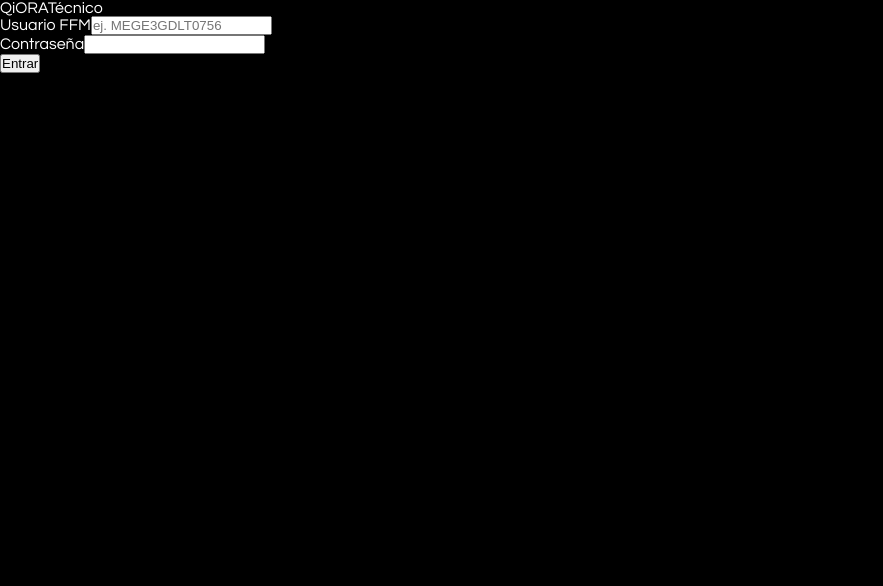
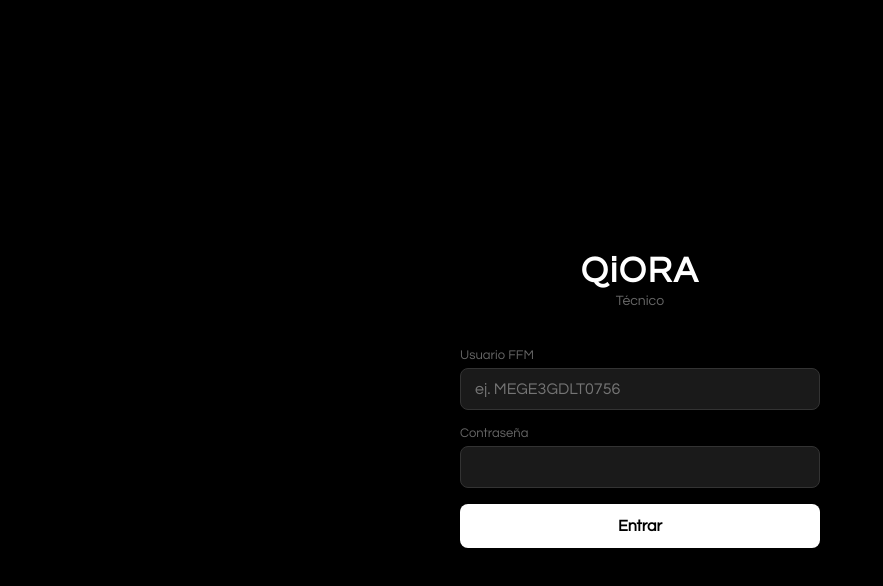
Before and after one commit to gprimucci-qiora/qonecta, a React (Vite) app: page /login in a window 1280 px wide. Shown: the top 586 px of the page, without its empty margins (0-883 px from the left). Built offline with nearby package versions, Linux system fonts and the light colour scheme; no server answers.

Commit message:
feat: global styles and shared UI components

```diff
--- a/src/components/BottomNav.jsx
+++ b/src/components/BottomNav.jsx
@@ -1 +1,20 @@
-export default function BottomNav() { return <nav className="bottom-nav"><span>nav</span></nav> }
+import { NavLink } from 'react-router-dom'
+
+const TABS = [
+  { to: '/home',    icon: '⊞', label: 'Inicio' },
+  { to: '/history', icon: '◷', label: 'Historia' },
+  { to: '/profile', icon: '○', label: 'Perfil' },
+]
+
+export default function BottomNav() {
+  return (
+    <nav className="bottom-nav">
+      {TABS.map(t => (
+        <NavLink key={t.to} to={t.to} className={({ isActive }) => isActive ? 'active' : ''}>
+          <span className="nav-icon">{t.icon}</span>
+          <span>{t.label}</span>
+        </NavLink>
+      ))}
+    </nav>
+  )
+}
--- a/src/styles/index.css
+++ b/src/styles/index.css
@@ -1,12 +1,217 @@
-* {
-  box-sizing: border-box;
-  margin: 0;
-  padding: 0;
+*, *::before, *::after { box-sizing: border-box; margin: 0; padding: 0; }
+
+:root {
+  --color-bg:         #000000;
+  --color-card:       #FFFFFF;
+  --color-verde:      #3F873F;
+  --color-azul:       #00B2E3;
+  --color-naranja:    #FF5F00;
+  --color-amarillo:   #FFCD00;
+  --color-morado:     #655DC6;
+  --color-sep:        #DADADA;
+  --color-text-sec:   #666666;
+  --color-text-card:  #111111;
+  --radius:           8px;
+  --margin:           16px;
+  --nav-height:       64px;
+  font-family: 'Questrial', sans-serif;
+  font-size: 16px;
 }
 
 body {
-  font-family: 'Questrial', sans-serif;
-  background: #000;
-  color: #fff;
-  min-height: 100vh;
+  background: var(--color-bg);
+  color: var(--color-card);
+  min-height: 100dvh;
+  -webkit-font-smoothing: antialiased;
 }
+
+/* App shell */
+.app-shell {
+  display: flex;
+  flex-direction: column;
+  min-height: 100dvh;
+}
+
+.app-content {
+  flex: 1;
+  overflow-y: auto;
+  padding-bottom: var(--nav-height);
+}
+
+.page {
+  padding: var(--margin);
+  max-width: 480px;
+  margin: 0 auto;
+}
+
+/* Cards */
+.card {
+  background: var(--color-card);
+  color: var(--color-text-card);
+  border-radius: var(--radius);
+  padding: var(--margin);
+  margin-bottom: 12px;
+}
+
+.card-title {
+  font-size: 11px;
+  text-transform: uppercase;
+  letter-spacing: 0.08em;
+  color: var(--color-text-sec);
+  margin-bottom: 8px;
+}
+
+/* Loading screen */
+.loading-screen {
+  display: flex;
+  align-items: center;
+  justify-content: center;
+  min-height: 100dvh;
+  background: var(--color-bg);
+  color: var(--color-card);
+  font-size: 18px;
+}
+
+/* Login */
+.login-screen {
+  display: flex;
+  flex-direction: column;
+  align-items: center;
+  justify-content: center;
+  min-height: 100dvh;
+  padding: 32px var(--margin);
+  background: var(--color-bg);
+  gap: 40px;
+}
+
+.login-logo { text-align: center; }
+.login-brand { display: block; font-size: 36px; font-weight: 700; color: var(--color-card); letter-spacing: 0.05em; }
+.login-sub   { display: block; font-size: 14px; color: var(--color-text-sec); margin-top: 4px; }
+
+.login-form {
+  width: 100%;
+  max-width: 360px;
+  display: flex;
+  flex-direction: column;
+  gap: 16px;
+}
+
+.field-group { display: flex; flex-direction: column; gap: 6px; }
+.field-group label { font-size: 13px; color: var(--color-text-sec); }
+.field-group input {
+  background: #1a1a1a;
+  border: 1px solid #333;
+  border-radius: var(--radius);
+  color: var(--color-card);
+  font-family: inherit;
+  font-size: 16px;
+  padding: 12px 14px;
+  outline: none;
+}
+.field-group input:focus { border-color: var(--color-azul); }
+
+.login-error {
+  color: var(--color-naranja);
+  font-size: 14px;
+  text-align: center;
+}
+
+/* Buttons */
+.btn-primary {
+  background: var(--color-card);
+  color: var(--color-bg);
+  border: none;
+  border-radius: var(--radius);
+  font-family: inherit;
+  font-size: 16px;
+  font-weight: 600;
+  padding: 14px;
+  cursor: pointer;
+  transition: opacity 0.15s;
+}
+.btn-primary:disabled { opacity: 0.5; cursor: not-allowed; }
+
+.btn-text {
+  background: none;
+  border: none;
+  color: var(--color-text-sec);
+  font-family: inherit;
+  font-size: 14px;
+  cursor: pointer;
+  padding: 8px 0;
+}
+
+/* Bottom nav */
+.bottom-nav {
+  position: fixed;
+  bottom: 0;
+  left: 0;
+  right: 0;
+  height: var(--nav-height);
+  background: #111;
+  border-top: 1px solid #222;
+  display: flex;
+  align-items: stretch;
+  z-index: 100;
+  padding-bottom: env(safe-area-inset-bottom);
+}
+
+.bottom-nav a {
+  flex: 1;
+  display: flex;
+  flex-direction: column;
+  align-items: center;
+  justify-content: center;
+  gap: 3px;
+  color: var(--color-text-sec);
+  text-decoration: none;
+  font-size: 10px;
+}
+.bottom-nav a.active { color: var(--color-card); }
+
+.nav-icon { font-size: 20px; line-height: 1; }
+
+/* Progress bar */
+.progress-bar {
+  background: var(--color-sep);
+  border-radius: 100px;
+  height: 10px;
+  overflow: hidden;
+  margin: 8px 0;
+}
+.progress-fill {
+  height: 100%;
+  border-radius: 100px;
+  transition: width 0.4s ease;
+}
+
+/* Header section on dark bg */
+.page-header {
+  display: flex;
+  align-items: center;
+  gap: 12px;
+  margin-bottom: 20px;
+  padding-top: 8px;
+}
+
+.page-header-info { flex: 1; }
+.page-header-name { font-size: 18px; font-weight: 600; }
+.page-header-sub  { font-size: 13px; color: var(--color-text-sec); margin-top: 2px; }
+
+/* Divider */
+.divider { height: 1px; background: var(--color-sep); margin: 12px 0; }
+
+/* Back button */
+.back-btn {
+  display: flex;
+  align-items: center;
+  gap: 6px;
+  background: none;
+  border: none;
+  color: var(--color-card);
+  font-family: inherit;
+  font-size: 15px;
+  cursor: pointer;
+  padding: 0;
+  margin-bottom: 16px;
+}
```
Also changed, not shown: src/components/Avatar.jsx (added, +28 -0 lines), src/components/NivelBadge.jsx (added, +18 -0 lines), src/components/OrderItem.jsx (added, +45 -0 lines).
